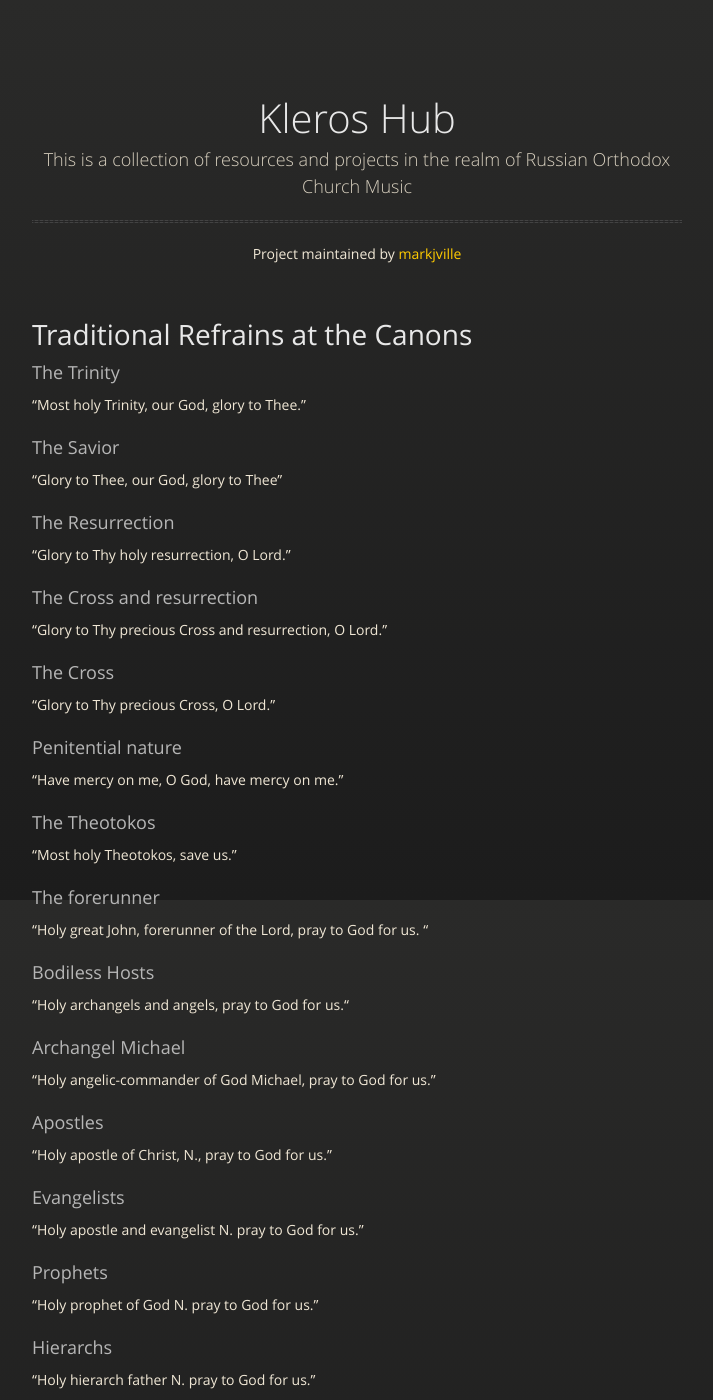
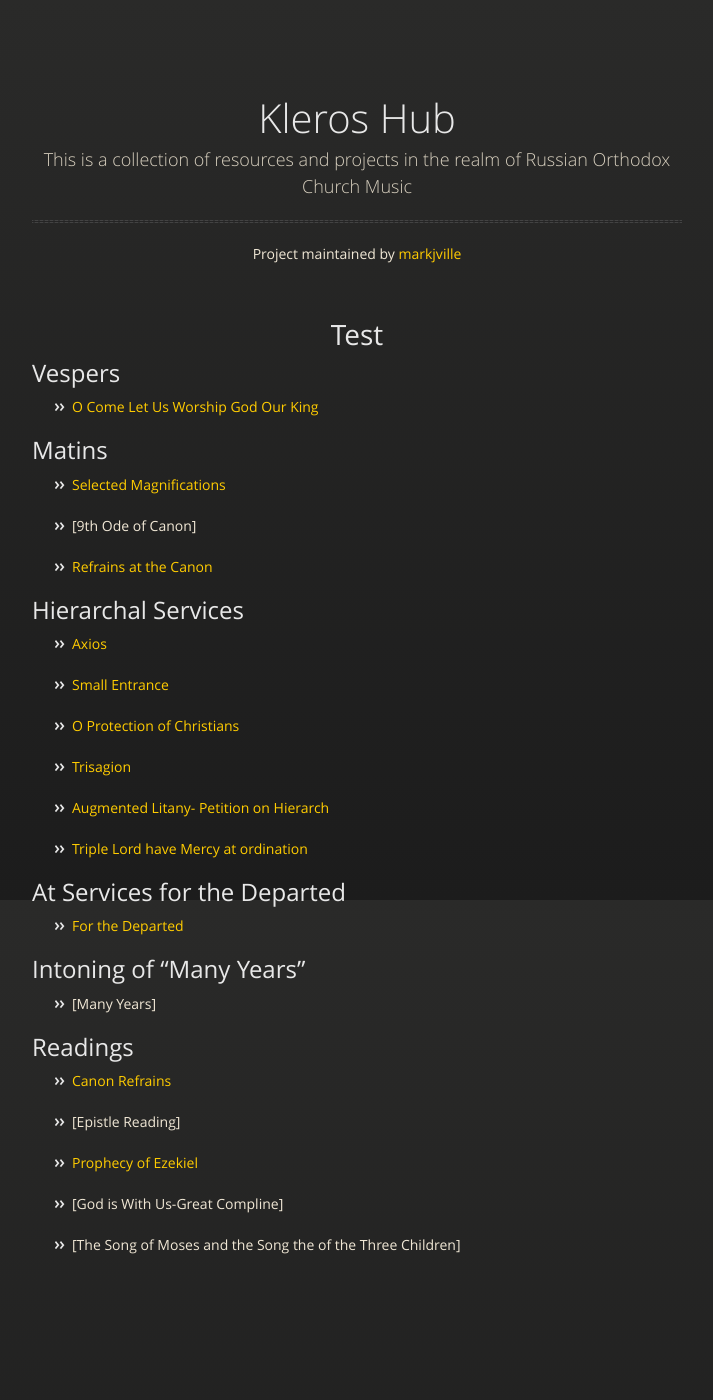
Before and after one commit to markjville/markjville.github.io, a Jekyll site: the page built from docs/refrains-canon.md, in a window 1280 px wide and 1400 px high. Shown: the whole window, without its empty margins (283-996 px from the left). Built offline with Jekyll 4.4.1, drawn with Linux system fonts in a browser that asks for light colours; our own code applies the rules of GitHub Pages for plain Markdown files; some of the changed text lies outside the part shown.

Commit message:
Update refrains-canon.md

```diff
--- a/docs/refrains-canon.md
+++ b/docs/refrains-canon.md
@@ -1,118 +1,44 @@
-# Traditional Refrains at the Canons
 
-### The Trinity
 
-“Most holy Trinity, our God, glory to Thee.”
+<h1 style="text-align: center;">Test</h1>
 
-### The Savior
 
-“Glory to Thee, our God, glory to Thee”
+## Vespers
+- [O Come Let Us Worship God Our King](https://markjville.github.io/docs/Vespers-O-Come-Let-Us-Worship.pdf)
 
-### The Resurrection
+## Matins
+- [Selected Magnifications](https://markjville.github.io/docs/Selected-Magnifications-male-quartet.pdf)
 
-“Glory to Thy holy resurrection, O Lord.”
+- [9th Ode of Canon]
 
-### The Cross and resurrection
+- [Refrains at the Canon](https://markjville.github.io/docs/Refrains_at_the_Canon.pdf)
 
-“Glory to Thy precious Cross and resurrection, O Lord.”
+## Hierarchal Services
+- [Axios](https://markjville.github.io/docs/Axios-for-Clergy-common-chant.pdf)
 
-### The Cross
+- [Small Entrance](https://markjville.github.io/docs/O-Come-Let-Us-Worship-Hierarchal_MaleChoir.pdf)
 
-“Glory to Thy precious Cross, O Lord.”
+- [O Protection of Christians](https://markjville.github.io/docs/O-Protection-of-Christians-male-choir.pdf)
 
-### Penitential nature
+- [Trisagion](https://markjville.github.io/docs/Trisagion-Hierarchal-Male-choir.pdf)
 
-“Have mercy on me, O God, have mercy on me.”
+- [Augmented Litany- Petition on Hierarch](https://markjville.github.io/docs/AugmentedLitany-KievanNo3-MaleChoir.pdf)
 
-### The Theotokos
+- [Triple Lord have Mercy at ordination](https://markjville.github.io/docs/AugmentedLItany-ANV-OldChants.pdf)
 
-“Most holy Theotokos, save us.”
+## At Services for the Departed
+- [For the Departed](https://markjville.github.io/docs/For-Departed-Clergy.pdf)
 
-### The forerunner
+## Intoning of "Many Years"
+- [Many Years]
 
-“Holy great John, forerunner of the Lord, pray to God for us. “
+## Readings
+- [Canon Refrains](https://markjville.github.io/docs/refrains-canon.md)
 
-### Bodiless Hosts
+- [Epistle Reading]
 
-“Holy archangels and angels, pray to God for us.“
+- [Prophecy of Ezekiel](https://markjville.github.io/docs/Reading_from_Prophec_Ezekiel.pdf)
 
-### Archangel Michael
+- [God is With Us-Great Compline]
 
-“Holy angelic-commander of God Michael, pray to God for us.”
-
-### Apostles
-
-“Holy apostle of Christ, N., pray to God for us.”
-
-### Evangelists
-
-“Holy apostle and evangelist N. pray to God for us.”
-
-### Prophets
-
-“Holy prophet of God N. pray to God for us.”
-
-### Hierarchs
-
-“Holy hierarch father N. pray to God for us.”
-
-### Martyrs
-
-“Holy (great-) martyr N. pray to God for us.”
-
-### Hieromartyrs (priests and bishops)
-
-“Holy hieromartyr N. pray to God for us.”
-
-### Monks
-
-“Venerable father N. pray to God for us.”
-
-### Nuns
-
-“Venerable mother N. pray to God for us.”
-
-### Righteous non-monastics
-
-“Holy righteous N. pray to God for us.”
-
-### Fools for Christ's sake
-
-“Holy blessed N. pray to God for us.”
-
-### Princes
-
-“Holy right believing prince N. pray to God for us.”
-
-### Princesses
-
-“Holy right believing princess N. pray to God for us.”
-
-### May 21
-
-> “Holy equals of the apostles rulers Constantine and Helen pray to God
-> for us.”
-
-### Royal Martyr Nicholas
-
-“Holy God-crowned emperor Nicholas, pray to God for us.”
-
-### Prophet Elias
-
-“Holy glorious prophet of God Elias, pray to God for us.”
-
-### Unmercenary healers
-
-“Holy unmercenary and wonderworker N. , pray to God for us.”
-
-### Before the next to the last troparion
-
-“Glory to the Father, and to the Son, and to the Holy Spirit.”
-
-### Before the last troparion
-
-“Now and ever, and unto the ages of ages. Amen. “
-
-### In place of "Glory..." at the eighth ode
-
-“Let us bless the Father, the Son, and the Holy Spirit, the Lord.”
+- [The Song of Moses and the Song the of the Three Children]
```
